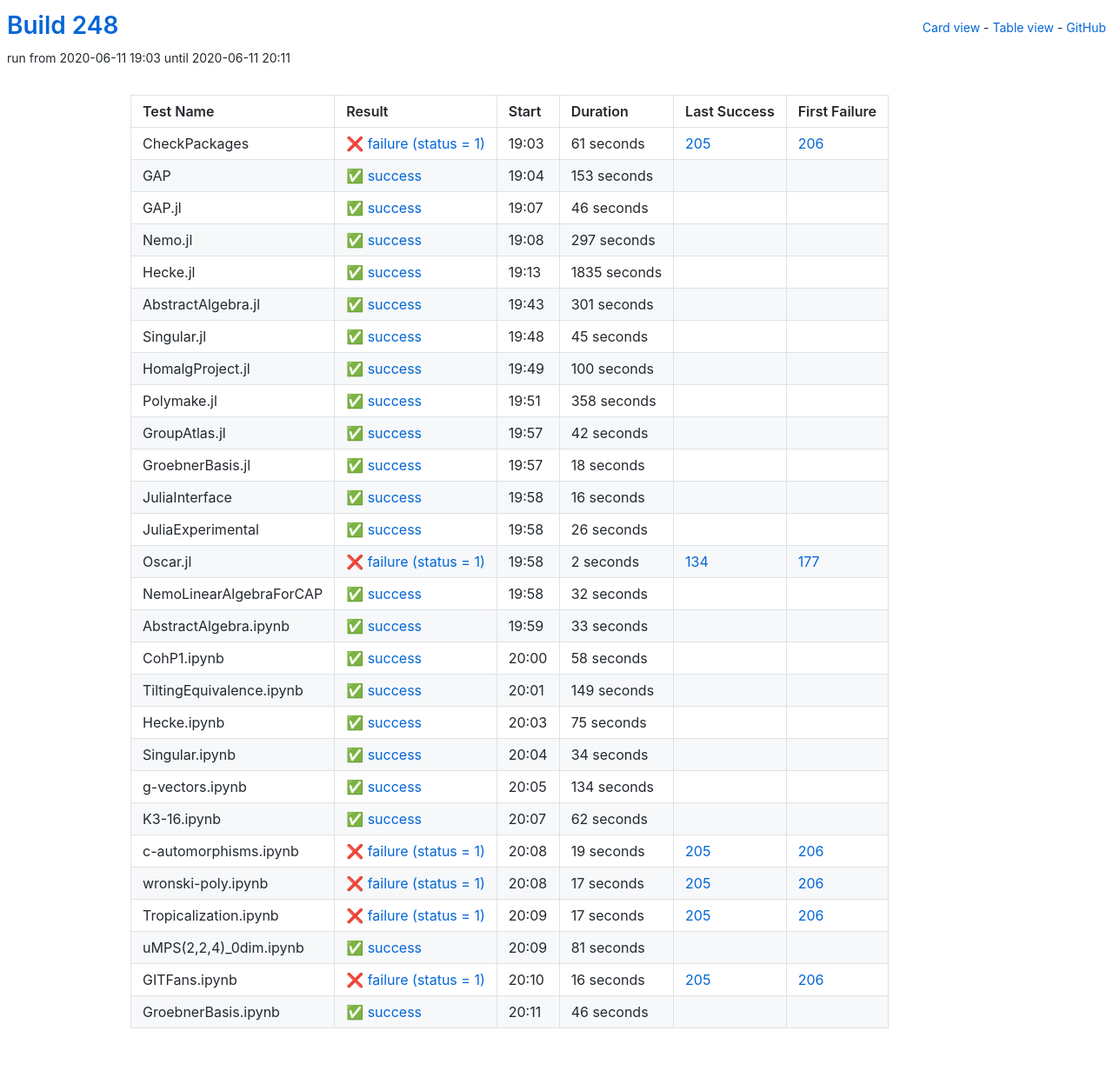
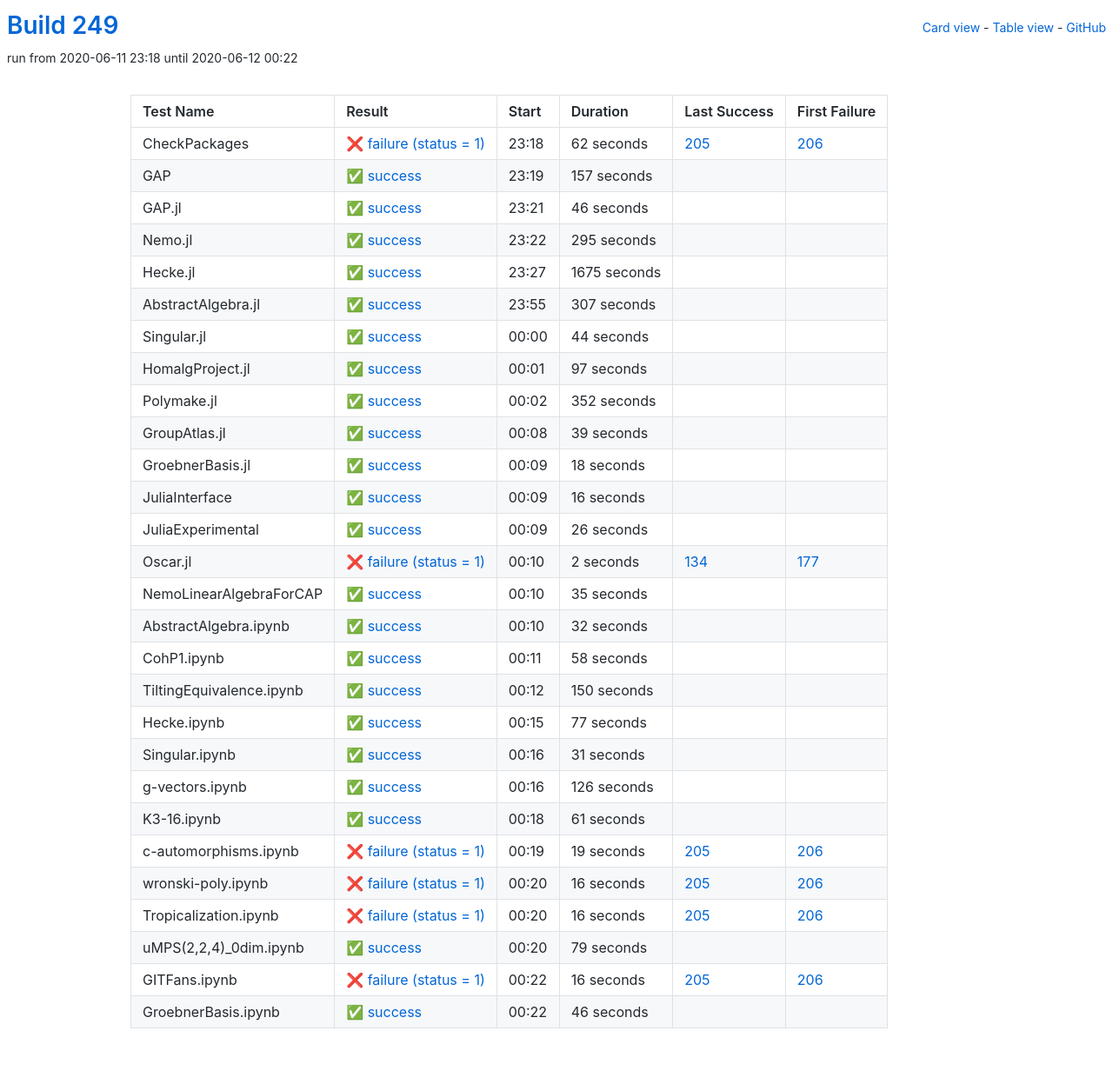
Before and after one commit to oscar-system/oscar-ci-status-stable, a Jekyll site: the page built from table.html, in a window 1280 px wide. Shown: the whole page at 87% size. Built offline with Jekyll 4.4.1, drawn with Linux system fonts in a browser that asks for light colours.

Commit message:
Build #249

```diff
--- a/_data/ci.yml
+++ b/_data/ci.yml
@@ -1,6 +1,6 @@
 ---
-build: 248
-build_url: https://oscarci.mathematik.uni-kl.de/job/oscar-stable/248/
+build: 249
+build_url: https://oscarci.mathematik.uni-kl.de/job/oscar-stable/249/
 job: oscar-stable
 organization: oscar-system
 repo: oscar-ci-status-stable
@@ -8,32 +8,32 @@ repourl: https://github.com/oscar-system/oscar-ci-status-stable
 tests:
 - name: CheckPackages
   id: checkpackages
-  log: https://oscarci.mathematik.uni-kl.de/job/oscar-stable/248/artifact/logs/build-248/CheckPackages.log
-  start: 2020-06-11 19:03
+  log: https://oscarci.mathematik.uni-kl.de/job/oscar-stable/249/artifact/logs/build-249/CheckPackages.log
+  start: 2020-06-11 23:18
   success: false
   exitcode: 1
   status: failure
-  duration: 61
+  duration: 62
   last_success: 205
   last_success_url: https://oscarci.mathematik.uni-kl.de/job/oscar-stable/205/
   first_failure: 206
   first_failure_url: https://oscarci.mathematik.uni-kl.de/job/oscar-stable/206/
 - name: GAP
   id: gap
-  log: https://oscarci.mathematik.uni-kl.de/job/oscar-stable/248/artifact/logs/build-248/GAP.log
-  start: 2020-06-11 19:04
+  log: https://oscarci.mathematik.uni-kl.de/job/oscar-stable/249/artifact/logs/build-249/GAP.log
+  start: 2020-06-11 23:19
   success: true
   exitcode: 0
   status: success
-  duration: 153
+  duration: 157
   last_success: false
   last_success_url:
   first_failure: false
   first_failure_url:
 - name: GAP.jl
   id: gap-jl
-  log: https://oscarci.mathematik.uni-kl.de/job/oscar-stable/248/artifact/logs/build-248/GAP.jl.log
-  start: 2020-06-11 19:07
+  log: https://oscarci.mathematik.uni-kl.de/job/oscar-stable/249/artifact/logs/build-249/GAP.jl.log
+  start: 2020-06-11 23:21
   success: true
   exitcode: 0
   status: success
@@ -44,92 +44,92 @@ tests:
   first_failure_url:
 - name: Nemo.jl
   id: nemo-jl
-  log: https://oscarci.mathematik.uni-kl.de/job/oscar-stable/248/artifact/logs/build-248/Nemo.jl.log
-  start: 2020-06-11 19:08
+  log: https://oscarci.mathematik.uni-kl.de/job/oscar-stable/249/artifact/logs/build-249/Nemo.jl.log
+  start: 2020-06-11 23:22
   success: true
   exitcode: 0
   status: success
-  duration: 297
+  duration: 295
   last_success: false
   last_success_url:
   first_failure: false
   first_failure_url:
 - name: Hecke.jl
   id: hecke-jl
-  log: https://oscarci.mathematik.uni-kl.de/job/oscar-stable/248/artifact/logs/build-248/Hecke.jl.log
-  start: 2020-06-11 19:13
+  log: https://oscarci.mathematik.uni-kl.de/job/oscar-stable/249/artifact/logs/build-249/Hecke.jl.log
+  start: 2020-06-11 23:27
   success: true
   exitcode: 0
   status: success
-  duration: 1835
+  duration: 1675
   last_success: false
   last_success_url:
   first_failure: false
   first_failure_url:
 - name: AbstractAlgebra.jl
   id: abstractalgebra-jl
-  log: https://oscarci.mathematik.uni-kl.de/job/oscar-stable/248/artifact/logs/build-248/AbstractAlgebra.jl.log
-  start: 2020-06-11 19:43
+  log: https://oscarci.mathematik.uni-kl.de/job/oscar-stable/249/artifact/logs/build-249/AbstractAlgebra.jl.log
+  start: 2020-06-11 23:55
   success: true
   exitcode: 0
   status: success
-  duration: 301
+  duration: 307
   last_success: false
   last_success_url:
   first_failure: false
   first_failure_url:
 - name: Singular.jl
   id: singular-jl
-  log: https://oscarci.mathematik.uni-kl.de/job/oscar-stable/248/artifact/logs/build-248/Singular.jl.log
-  start: 2020-06-11 19:48
+  log: https://oscarci.mathematik.uni-kl.de/job/oscar-stable/249/artifact/logs/build-249/Singular.jl.log
+  start: 2020-06-12 00:00
   success: true
   exitcode: 0
   status: success
-  duration: 45
+  duration: 44
   last_success: false
   last_success_url:
   first_failure: false
   first_failure_url:
 - name: HomalgProject.jl
   id: homalgproject-jl
-  log: https://oscarci.mathematik.uni-kl.de/job/oscar-stable/248/artifact/logs/build-248/HomalgProject.jl.log
-  start: 2020-06-11 19:49
+  log: https://oscarci.mathematik.uni-kl.de/job/oscar-stable/249/artifact/logs/build-249/HomalgProject.jl.log
+  start: 2020-06-12 00:01
   success: true
   exitcode: 0
   status: success
-  duration: 100
+  duration: 97
   last_success: false
   last_success_url:
   first_failure: false
   first_failure_url:
 - name: Polymake.jl
   id: polymake-jl
-  log: https://oscarci.mathematik.uni-kl.de/job/oscar-stable/248/artifact/logs/build-248/Polymake.jl.log
-  start: 2020-06-11 19:51
+  log: https://oscarci.mathematik.uni-kl.de/job/oscar-stable/249/artifact/logs/build-249/Polymake.jl.log
+  start: 2020-06-12 00:02
   success: true
   exitcode: 0
   status: success
-  duration: 358
+  duration: 352
   last_success: false
   last_success_url:
   first_failure: false
   first_failure_url:
 - name: GroupAtlas.jl
   id: groupatlas-jl
-  log: https://oscarci.mathematik.uni-kl.de/job/oscar-stable/248/artifact/logs/build-248/GroupAtlas.jl.log
-  start: 2020-06-11 19:57
+  log: https://oscarci.mathematik.uni-kl.de/job/oscar-stable/249/artifact/logs/build-249/GroupAtlas.jl.log
+  start: 2020-06-12 00:08
   success: true
   exitcode: 0
   status: success
-  duration: 42
+  duration: 39
   last_success: false
   last_success_url:
   first_failure: false
   first_failure_url:
 - name: GroebnerBasis.jl
   id: groebnerbasis-jl
-  log: https://oscarci.mathematik.uni-kl.de/job/oscar-stable/248/artifact/logs/build-248/GroebnerBasis.jl.log
-  start: 2020-06-11 19:57
+  log: https://oscarci.mathematik.uni-kl.de/job/oscar-stable/249/artifact/logs/build-249/GroebnerBasis.jl.log
+  start: 2020-06-12 00:09
   success: true
   exitcode: 0
   status: success
@@ -140,8 +140,8 @@ tests:
   first_failure_url:
 - name: JuliaInterface
   id: juliainterface
-  log: https://oscarci.mathematik.uni-kl.de/job/oscar-stable/248/artifact/logs/build-248/JuliaInterface.log
-  start: 2020-06-11 19:58
+  log: https://oscarci.mathematik.uni-kl.de/job/oscar-stable/249/artifact/logs/build-249/JuliaInterface.log
+  start: 2020-06-12 00:09
   success: true
   exitcode: 0
   status: success
@@ -152,8 +152,8 @@ tests:
   first_failure_url:
 - name: JuliaExperimental
   id: juliaexperimental
-  log: https://oscarci.mathematik.uni-kl.de/job/oscar-stable/248/artifact/logs/build-248/JuliaExperimental.log
-  start: 2020-06-11 19:58
+  log: https://oscarci.mathematik.uni-kl.de/job/oscar-stable/249/artifact/logs/build-249/JuliaExperimental.log
+  start: 2020-06-12 00:09
   success: true
   exitcode: 0
   status: success
@@ -164,8 +164,8 @@ tests:
   first_failure_url:
 - name: Oscar.jl
   id: oscar-jl
-  log: https://oscarci.mathematik.uni-kl.de/job/oscar-stable/248/artifact/logs/build-248/Oscar.jl.log
-  start: 2020-06-11 19:58
+  log: https://oscarci.mathematik.uni-kl.de/job/oscar-stable/249/artifact/logs/build-249/Oscar.jl.log
+  start: 2020-06-12 00:10
   success: false
   exitcode: 1
   status: failure
@@ -176,8 +176,20 @@ tests:
   first_failure_url: https://oscarci.mathematik.uni-kl.de/job/oscar-stable/177/
 - name: NemoLinearAlgebraForCAP
   id: nemolinearalgebraforcap
-  log: https://oscarci.mathematik.uni-kl.de/job/oscar-stable/248/artifact/logs/build-248/NemoLinearAlgebraForCAP.log
-  start: 2020-06-11 19:58
+  log: https://oscarci.mathematik.uni-kl.de/job/oscar-stable/249/artifact/logs/build-249/NemoLinearAlgebraForCAP.log
+  start: 2020-06-12 00:10
+  success: true
+  exitcode: 0
+  status: success
+  duration: 35
+  last_success: false
+  last_success_url:
+  first_failure: false
+  first_failure_url:
+- name: AbstractAlgebra.ipynb
+  id: abstractalgebra-ipynb
+  log: https://oscarci.mathematik.uni-kl.de/job/oscar-stable/249/artifact/logs/build-249/AbstractAlgebra.ipynb.log
+  start: 2020-06-12 00:10
   success: true
   exitcode: 0
   status: success
@@ -186,22 +198,10 @@ tests:
   last_success_url:
   first_failure: false
   first_failure_url:
-- name: AbstractAlgebra.ipynb
-  id: abstractalgebra-ipynb
-  log: https://oscarci.mathematik.uni-kl.de/job/oscar-stable/248/artifact/logs/build-248/AbstractAlgebra.ipynb.log
-  start: 2020-06-11 19:59
-  success: true
-  exitcode: 0
-  status: success
-  duration: 33
-  last_success: false
-  last_success_url:
-  first_failure: false
-  first_failure_url:
 - name: CohP1.ipynb
   id: cohp1-ipynb
-  log: https://oscarci.mathematik.uni-kl.de/job/oscar-stable/248/artifact/logs/build-248/CohP1.ipynb.log
-  start: 2020-06-11 20:00
+  log: https://oscarci.mathematik.uni-kl.de/job/oscar-stable/249/artifact/logs/build-249/CohP1.ipynb.log
+  start: 2020-06-12 00:11
   success: true
   exitcode: 0
   status: success
@@ -212,68 +212,68 @@ tests:
   first_failure_url:
 - name: TiltingEquivalence.ipynb
   id: tiltingequivalence-ipynb
-  log: https://oscarci.mathematik.uni-kl.de/job/oscar-stable/248/artifact/logs/build-248/TiltingEquivalence.ipynb.log
-  start: 2020-06-11 20:01
+  log: https://oscarci.mathematik.uni-kl.de/job/oscar-stable/249/artifact/logs/build-249/TiltingEquivalence.ipynb.log
+  start: 2020-06-12 00:12
   success: true
   exitcode: 0
   status: success
-  duration: 149
+  duration: 150
   last_success: false
   last_success_url:
   first_failure: false
   first_failure_url:
 - name: Hecke.ipynb
   id: hecke-ipynb
-  log: https://oscarci.mathematik.uni-kl.de/job/oscar-stable/248/artifact/logs/build-248/Hecke.ipynb.log
-  start: 2020-06-11 20:03
+  log: https://oscarci.mathematik.uni-kl.de/job/oscar-stable/249/artifact/logs/build-249/Hecke.ipynb.log
+  start: 2020-06-12 00:15
   success: true
   exitcode: 0
   status: success
-  duration: 75
+  duration: 77
   last_success: false
   last_success_url:
   first_failure: false
   first_failure_url:
 - name: Singular.ipynb
   id: singular-ipynb
-  log: https://oscarci.mathematik.uni-kl.de/job/oscar-stable/248/artifact/logs/build-248/Singular.ipynb.log
-  start: 2020-06-11 20:04
+  log: https://oscarci.mathematik.uni-kl.de/job/oscar-stable/249/artifact/logs/build-249/Singular.ipynb.log
+  start: 2020-06-12 00:16
   success: true
   exitcode: 0
   status: success
-  duration: 34
+  duration: 31
   last_success: false
   last_success_url:
   first_failure: false
   first_failure_url:
 - name: g-vectors.ipynb
   id: g-vectors-ipynb
-  log: https://oscarci.mathematik.uni-kl.de/job/oscar-stable/248/artifact/logs/build-248/g-vectors.ipynb.log
-  start: 2020-06-11 20:05
+  log: https://oscarci.mathematik.uni-kl.de/job/oscar-stable/249/artifact/logs/build-249/g-vectors.ipynb.log
+  start: 2020-06-12 00:16
   success: true
   exitcode: 0
   status: success
-  duration: 134
+  duration: 126
   last_success: false
   last_success_url:
   first_failure: false
   first_failure_url:
 - name: K3-16.ipynb
   id: k3-16-ipynb
-  log: https://oscarci.mathematik.uni-kl.de/job/oscar-stable/248/artifact/logs/build-248/K3-16.ipynb.log
-  start: 2020-06-11 20:07
+  log: https://oscarci.mathematik.uni-kl.de/job/oscar-stable/249/artifact/logs/build-249/K3-16.ipynb.log
+  start: 2020-06-12 00:18
   success: true
   exitcode: 0
   status: success
-  duration: 62
+  duration: 61
   last_success: false
   last_success_url:
   first_failure: false
   first_failure_url:
 - name: c-automorphisms.ipynb
   id: c-automorphisms-ipynb
-  log: https://oscarci.mathematik.uni-kl.de/job/oscar-stable/248/artifact/logs/build-248/c-automorphisms.ipynb.log
-  start: 2020-06-11 20:08
+  log: https://oscarci.mathematik.uni-kl.de/job/oscar-stable/249/artifact/logs/build-249/c-automorphisms.ipynb.log
+  start: 2020-06-12 00:19
   success: false
   exitcode: 1
   status: failure
@@ -284,44 +284,44 @@ tests:
   first_failure_url: https://oscarci.mathematik.uni-kl.de/job/oscar-stable/206/
 - name: wronski-poly.ipynb
   id: wronski-poly-ipynb
-  log: https://oscarci.mathematik.uni-kl.de/job/oscar-stable/248/artifact/logs/build-248/wronski-poly.ipynb.log
-  start: 2020-06-11 20:08
+  log: https://oscarci.mathematik.uni-kl.de/job/oscar-stable/249/artifact/logs/build-249/wronski-poly.ipynb.log
+  start: 2020-06-12 00:20
   success: false
   exitcode: 1
   status: failure
-  duration: 17
+  duration: 16
   last_success: 205
   last_success_url: https://oscarci.mathematik.uni-kl.de/job/oscar-stable/205/
   first_failure: 206
   first_failure_url: https://oscarci.mathematik.uni-kl.de/job/oscar-stable/206/
 - name: Tropicalization.ipynb
   id: tropicalization-ipynb
-  log: https://oscarci.mathematik.uni-kl.de/job/oscar-stable/248/artifact/logs/build-248/Tropicalization.ipynb.log
-  start: 2020-06-11 20:09
+  log: https://oscarci.mathematik.uni-kl.de/job/oscar-stable/249/artifact/logs/build-249/Tropicalization.ipynb.log
+  start: 2020-06-12 00:20
   success: false
   exitcode: 1
   status: failure
-  duration: 17
+  duration: 16
   last_success: 205
   last_success_url: https://oscarci.mathematik.uni-kl.de/job/oscar-stable/205/
   first_failure: 206
   first_failure_url: https://oscarci.mathematik.uni-kl.de/job/oscar-stable/206/
 - name: uMPS(2,2,4)_0dim.ipynb
   id: umps-2-2-4-0dim-ipynb
-  log: https://oscarci.mathematik.uni-kl.de/job/oscar-stable/248/artifact/logs/build-248/uMPS-2-2-4-_0dim.ipynb.log
-  start: 2020-06-11 20:09
+  log: https://oscarci.mathematik.uni-kl.de/job/oscar-stable/249/artifact/logs/build-249/uMPS-2-2-4-_0dim.ipynb.log
+  start: 2020-06-12 00:20
   success: true
   exitcode: 0
   status: success
-  duration: 81
+  duration: 79
   last_success: false
   last_success_url:
   first_failure: false
   first_failure_url:
 - name: GITFans.ipynb
   id: gitfans-ipynb
-  log: https://oscarci.mathematik.uni-kl.de/job/oscar-stable/248/artifact/logs/build-248/GITFans.ipynb.log
-  start: 2020-06-11 20:10
+  log: https://oscarci.mathematik.uni-kl.de/job/oscar-stable/249/artifact/logs/build-249/GITFans.ipynb.log
+  start: 2020-06-12 00:22
   success: false
   exitcode: 1
   status: failure
@@ -332,8 +332,8 @@ tests:
   first_failure_url: https://oscarci.mathematik.uni-kl.de/job/oscar-stable/206/
 - name: GroebnerBasis.ipynb
   id: groebnerbasis-ipynb
-  log: https://oscarci.mathematik.uni-kl.de/job/oscar-stable/248/artifact/logs/build-248/GroebnerBasis.ipynb.log
-  start: 2020-06-11 20:11
+  log: https://oscarci.mathematik.uni-kl.de/job/oscar-stable/249/artifact/logs/build-249/GroebnerBasis.ipynb.log
+  start: 2020-06-12 00:22
   success: true
   exitcode: 0
   status: success
```
Also changed, not shown: README.md.
